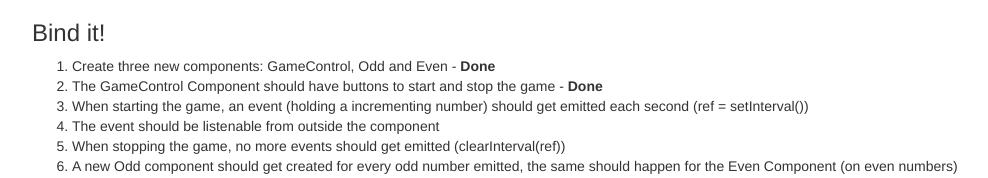
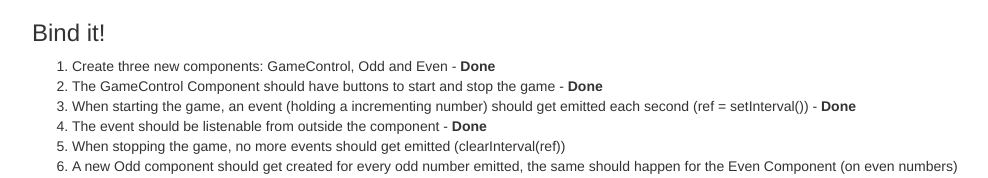
Before and after one commit to samuelcpedro/cmp-databinding-assignment-start, an Angular app: page / in a window 1280 px wide. Shown: the top 178 px of the page, without its empty margins (38-1026 px from the left). Built offline with nearby package versions, Linux system fonts and the light colour scheme.

Commit message:
The event should be listenable from outside the component

```diff
--- a/src/app/app.component.html
+++ b/src/app/app.component.html
@@ -5,8 +5,8 @@
       <ol>
         <li>Create three new components: GameControl, Odd and Even - <b>Done</b></li>
         <li>The GameControl Component should have buttons to start and stop the game - <b>Done</b></li>
-        <li>When starting the game, an event (holding a incrementing number) should get emitted each second (ref = setInterval())</li>
-        <li>The event should be listenable from outside the component</li>
+        <li>When starting the game, an event (holding a incrementing number) should get emitted each second (ref = setInterval()) - <b>Done</b></li>
+        <li>The event should be listenable from outside the component - <b>Done</b></li>
         <li>When stopping the game, no more events should get emitted (clearInterval(ref))</li>
         <li>A new Odd component should get created for every odd number emitted, the same should happen for the Even Component (on even numbers)</li>
         <li>Simply output Odd - NUMBER or Even - NUMBER in the two components</li>
@@ -14,7 +14,8 @@
       </ol>
     </div>
     <div class="col-xs-12">
-      <app-game-control></app-game-control>
+      <app-game-control (startBtClicked)="onStartBtClick($event)"></app-game-control>
+      {{numX}}
     </div>
   </div>
 </div>
--- a/src/app/app.component.ts
+++ b/src/app/app.component.ts
@@ -6,4 +6,14 @@ import { Component } from '@angular/core';
   styleUrls: ['./app.component.css']
 })
 export class AppComponent {
+
+  numX: number;
+
+  onStartBtClick(num: number) {
+    // console.log('Before num in AppComponent');
+    // console.log(num);
+    this.numX = num;
+    // console.log('After num in AppComponent');
+    // console.log(num);
+  }
 }
--- a/src/app/game-control/game-control.component.ts
+++ b/src/app/game-control/game-control.component.ts
@@ -1,4 +1,4 @@
-import { Component, OnInit } from '@angular/core';
+import { Component, OnInit, Output, EventEmitter } from '@angular/core';
 
 @Component({
   selector: 'app-game-control',
@@ -7,7 +7,11 @@ import { Component, OnInit } from '@angular/core';
 })
 export class GameControlComponent implements OnInit {
 
-  private num = 0;
+  num = 0;
+
+  // output property
+  @Output() startBtClicked = new EventEmitter<number>();
+
   constructor() { }
 
   ngOnInit() {
@@ -15,8 +19,11 @@ export class GameControlComponent implements OnInit {
 
   startGame() {
     setInterval(() => {
-      ++this.num;
-      console.log(this.num);
+      // console.log('Before num in GameControlComponent');
+      // console.log(this.num);
+      this.startBtClicked.emit(++this.num);
+      // console.log('After num in GameControlComponent');
+      // console.log(this.num);
     }, 1000);
   }
 }
```
